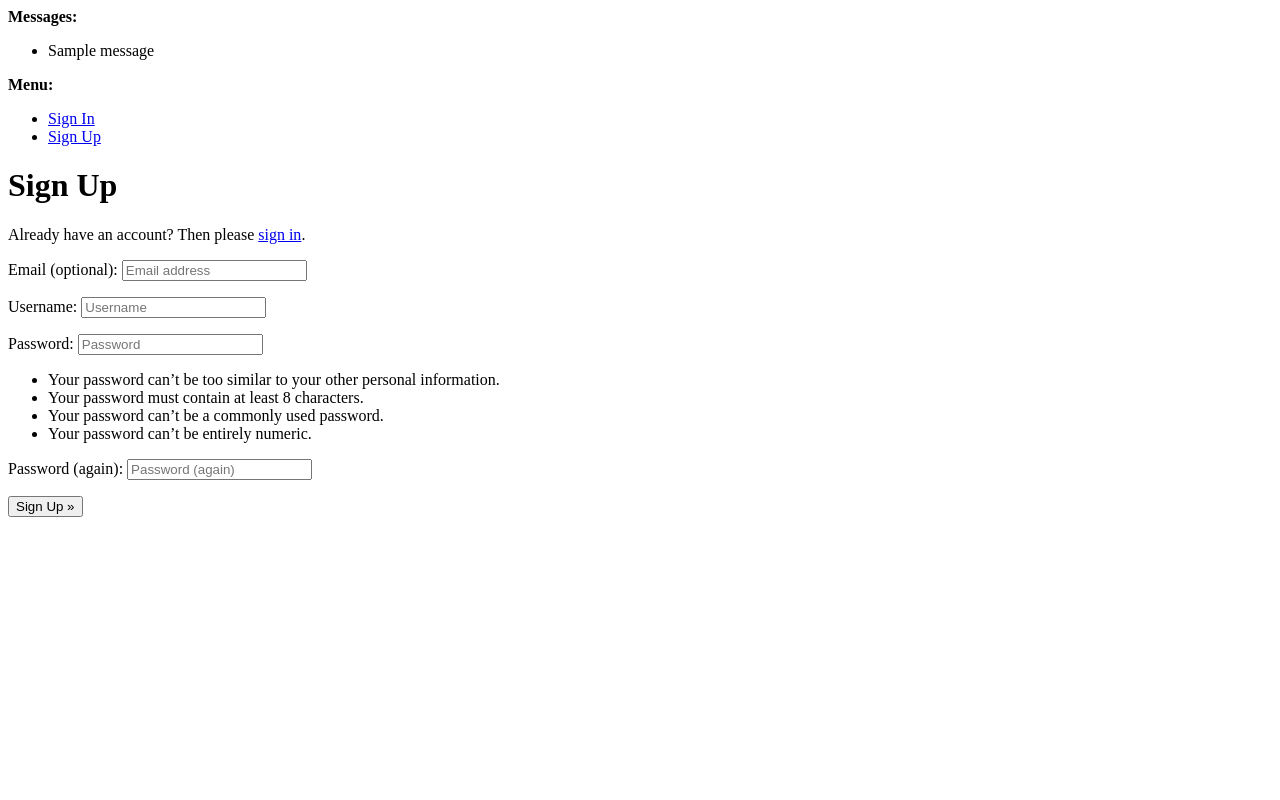
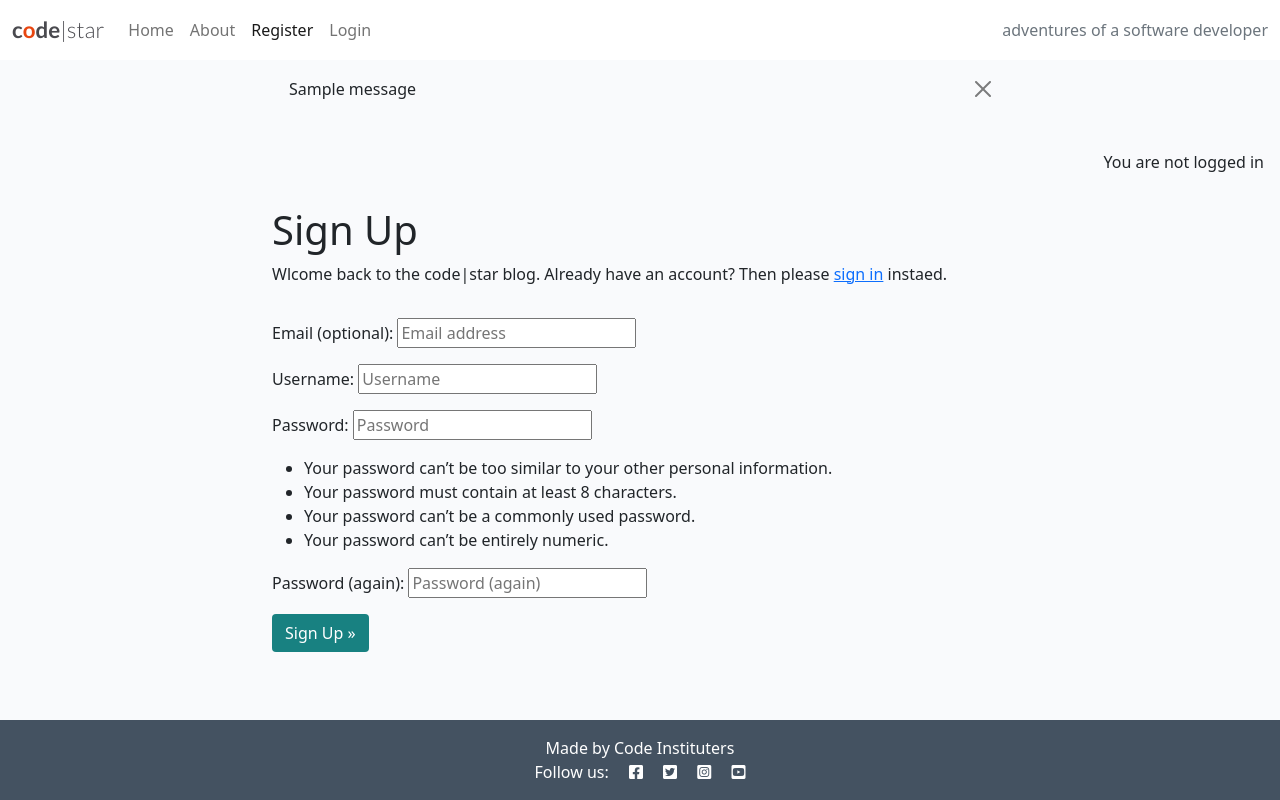
Before and after one commit to EndaMagennis/i-think-therefore-i-blog, a Django app: page /accounts/signup/ in a window 1280 px wide. Run offline with Django 4.2, Linux system fonts and the light colour scheme; tables that the repository leaves empty hold one stand-in row (values such as "Sample post"); one stand-in notice (Sample message) is shown; parts of the project's set-up code (start-up, migrations or seed data) failed here and were passed over; some libraries are stand-ins or nearby versions.

Commit message:
Add account regstration and conditional funtionality

```diff
--- a/codestar/settings.py
+++ b/codestar/settings.py
@@ -49,6 +49,8 @@ INSTALLED_APPS = [
     'allauth',
     'allauth.account',
     'allauth.socialaccount',
+    'crispy_forms',
+    'crispy_bootstrap5',
     'django_summernote',
     'about',
     'blog',
@@ -57,6 +59,9 @@ INSTALLED_APPS = [
 SITE_ID = 1
 LOGIN_REDIRECT_URL = '/'
 LOGOUT_REDIRECT_URL = '/'
+
+CRISPY_ALLOWED_TEMPLATE_PACKS = 'bootstrap5'
+CRISPY_TEMPLATE_PACK = 'bootstrap5'
 
 MIDDLEWARE = [
     'django.middleware.security.SecurityMiddleware',
--- a/requirements.txt
+++ b/requirements.txt
@@ -1,7 +1,9 @@
 asgiref==3.7.2
+crispy-bootstrap5==0.7
 dj-database-url==0.5.0
 Django==4.2.8
 django-allauth==0.57.0
+django-crispy-forms==2.1
 django-summernote==0.8.20.0
 gunicorn==20.1.0
 oauthlib==3.2.2
--- a/templates/account/signup.html
+++ b/templates/account/signup.html
@@ -1,21 +1,31 @@
-{% extends "account/base.html" %}
+{% extends "base.html" %}
 
 {% load i18n %}
 
 {% block head_title %}{% trans "Signup" %}{% endblock head_title %}
 
 {% block content %}
+<div class="container">
+    <div class="row">
+        <div class="col-md-8 mt-3 offset-md-2">
             <h1>{% trans "Sign Up" %}</h1>
 
-<p>{% blocktrans %}Already have an account? Then please <a href="{{ login_url }}">sign in</a>.{% endblocktrans %}</p>
+            <p>{% blocktrans %}Wlcome back to the code|star blog. Already have an account? Then please <a href="{{ login_url }}">sign in</a> instaed.{% endblocktrans %}</p>
+        </div>
+    </div>
 
-<form class="signup" id="signup_form" method="post" action="{% url 'account_signup' %}">
+
+    <div class="row">
+        <div class="col-8 mt-3 offset-md-2">
+            <form class="signup" id="signup_form" method="POST" action="{% url 'account_signup' %}">
                 {% csrf_token %}
                 {{ form.as_p }}
                 {% if redirect_field_value %}
                 <input type="hidden" name="{{ redirect_field_name }}" value="{{ redirect_field_value }}" />
                 {% endif %}
-  <button type="submit">{% trans "Sign Up" %} &raquo;</button>
+                <button class="btn btn-signup right" type="submit">{% trans "Sign Up" %} &raquo;</button>
             </form>
-
+        </div>
+    </div>
+</div>
 {% endblock content %}
--- a/templates/base.html
+++ b/templates/base.html
@@ -110,10 +110,30 @@
         </div>
       </div>
     </nav>
+    <!-- displaying Django messages -->
+    <div class="container">
+        <div class="row">
+            <div class="col-md-8 offset-md-2">
+                {% for message in messages %}
+                <div class="alert {{ message.tags }} alert-dismissible
+            fade show" id="msg" role="alert">
+                    {{ message | safe }}
+                    <button type="button" class="btn-close" data-bs-dismiss="alert" aria-label="Close"></button>
+                </div>
+                {% endfor %}
+            </div>
+        </div>
+    </div>
 
     <main class="flex-shrink-0 main-bg">
+        {% if user.is_authenticated %}
+        <p class="text-end m-3">You are logged in as {{ user }}</p>
+        {% else %}
+        <p class="text-end m-3">You are not logged in</p>
+        {% endif %}
       {% block content %}
       <!-- Content Goes here -->
+
       {% endblock content %}
     </main>
 
```
Also changed, not shown: blog/forms.py (added, +8 -0 lines), blog/templates/blog/post_detail.html (+56 -0 lines), blog/views.py (+22 -1 lines). Lines whose indentation alone changed are shown as unchanged.
